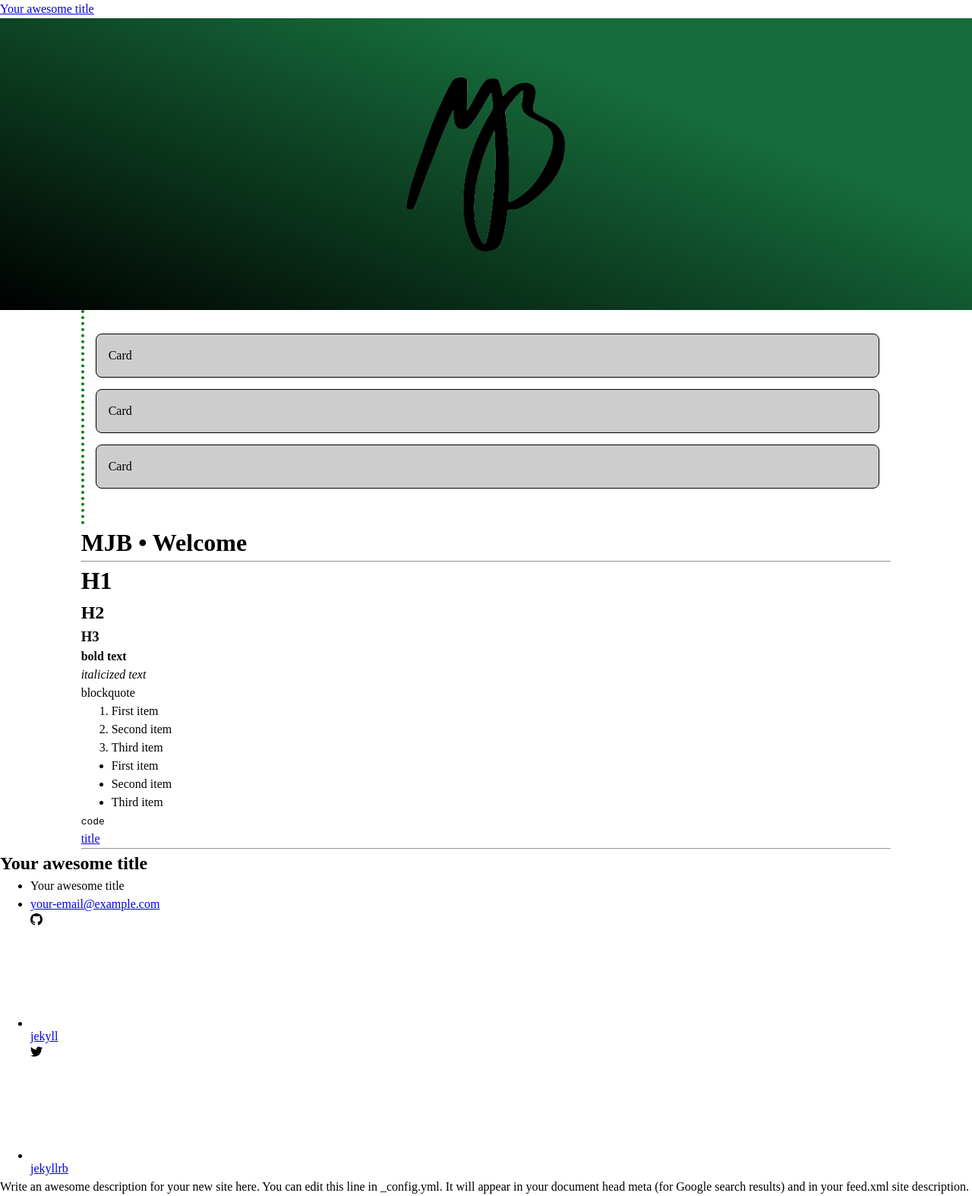
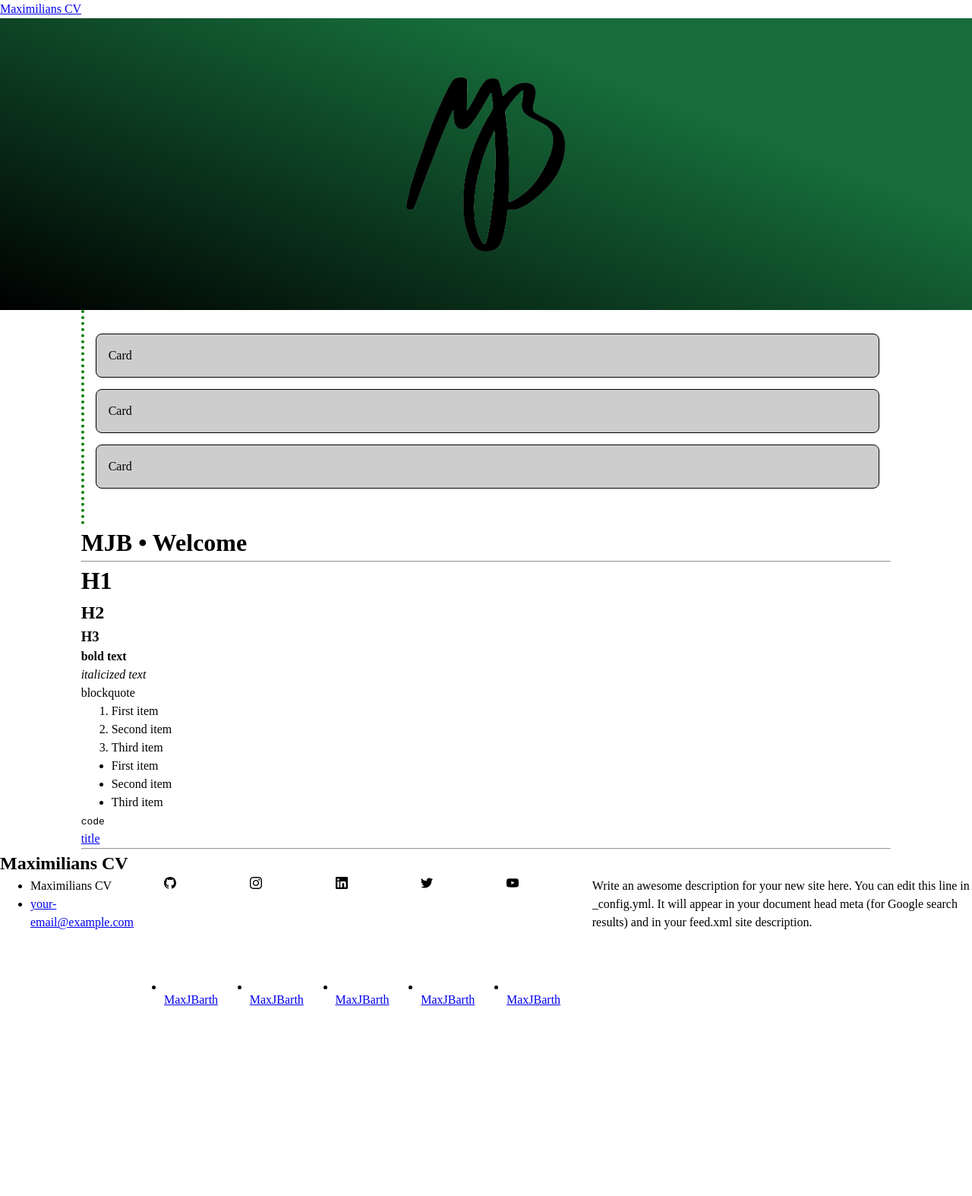
Before and after one commit to MaxJBarth/MaxJBarth.github.io, a Jekyll site: the page built from index.markdown, in a window 1280 px wide. Shown: the whole page at 76% size. Built offline with Jekyll 4.4.1, drawn with Linux system fonts in a browser that asks for light colours; after the commit the page ends 1328 px from its top, so only the background shows below that.

Commit message:
updated socials

```diff
--- a/_config.yml
+++ b/_config.yml
@@ -18,7 +18,7 @@
 # You can create any custom variable you would like, and they will be accessible
 # in the templates via {{ site.myvariable }}.
 
-title: Your awesome title
+title: Maximilians CV
 email: your-email@example.com
 description: >- # this means to ignore newlines until "baseurl:"
   Write an awesome description for your new site here. You can edit this
@@ -26,8 +26,13 @@ description: >- # this means to ignore newlines until "baseurl:"
   Google search results) and in your feed.xml site description.
 baseurl: "" # the subpath of your site, e.g. /blog
 url: "" # the base hostname & protocol for your site, e.g. http://example.com
-twitter_username: jekyllrb
-github_username:  jekyll
+
+#Social
+twitter_username: MaxJBarth
+github_username:  MaxJBarth
+instagram_username:  MaxJBarth
+youtube_username:  MaxJBarth
+linkedin_username:  MaxJBarth
 
 # Build settings
 plugins:
--- a/_includes/social.html
+++ b/_includes/social.html
@@ -1,14 +1,8 @@
 <ul class="social-media-list">
-  {%- if site.dribbble_username -%}<li><a href="https://dribbble.com/{{ site.dribbble_username| cgi_escape | escape }}"><svg class="svg-icon"><use xlink:href="{{ '/assets/minima-social-icons.svg#dribbble' | relative_url }}"></use></svg> <span class="username">{{ site.dribbble_username| escape }}</span></a></li>{%- endif -%}
-  {%- if site.facebook_username -%}<li><a href="https://www.facebook.com/{{ site.facebook_username| cgi_escape | escape }}"><svg class="svg-icon"><use xlink:href="{{ '/assets/minima-social-icons.svg#facebook' | relative_url }}"></use></svg> <span class="username">{{ site.facebook_username| escape }}</span></a></li>{%- endif -%}
-  {%- if site.flickr_username -%}<li><a href="https://www.flickr.com/photos/{{ site.flickr_username| cgi_escape | escape }}"><svg class="svg-icon"><use xlink:href="{{ '/assets/minima-social-icons.svg#flickr' | relative_url }}"></use></svg> <span class="username">{{ site.flickr_username| escape }}</span></a></li>{%- endif -%}
   {%- if site.github_username -%}<li><a href="https://github.com/{{ site.github_username| cgi_escape | escape }}"><svg class="svg-icon"><use xlink:href="{{ '/assets/minima-social-icons.svg#github' | relative_url }}"></use></svg> <span class="username">{{ site.github_username| escape }}</span></a></li>{%- endif -%}
   {%- if site.instagram_username -%}<li><a href="https://instagram.com/{{ site.instagram_username| cgi_escape | escape }}"><svg class="svg-icon"><use xlink:href="{{ '/assets/minima-social-icons.svg#instagram' | relative_url }}"></use></svg> <span class="username">{{ site.instagram_username| escape }}</span></a></li>{%- endif -%}
   {%- if site.linkedin_username -%}<li><a href="https://www.linkedin.com/in/{{ site.linkedin_username| cgi_escape | escape }}"><svg class="svg-icon"><use xlink:href="{{ '/assets/minima-social-icons.svg#linkedin' | relative_url }}"></use></svg> <span class="username">{{ site.linkedin_username| escape }}</span></a></li>{%- endif -%}
-  {%- if site.pinterest_username -%}<li><a href="https://www.pinterest.com/{{ site.pinterest_username| cgi_escape | escape }}"><svg class="svg-icon"><use xlink:href="{{ '/assets/minima-social-icons.svg#pinterest' | relative_url }}"></use></svg> <span class="username">{{ site.pinterest_username| escape }}</span></a></li>{%- endif -%}
-  {%- for mst in site.mastodon -%}{%- if mst.username and mst.instance -%}<li><a href="https://{{ mst.instance| cgi_escape | escape}}/@{{mst.username}}"><svg class="svg-icon"><use xlink:href="{{ '/assets/minima-social-icons.svg#mastodon' | relative_url }}"></use></svg> <span class="username">{{ mst.username|escape }}</span></a></li>{%- endif -%}{%- endfor -%}
   {%- if site.twitter_username -%}<li><a href="https://www.twitter.com/{{ site.twitter_username| cgi_escape | escape }}"><svg class="svg-icon"><use xlink:href="{{ '/assets/minima-social-icons.svg#twitter' | relative_url }}"></use></svg> <span class="username">{{ site.twitter_username| escape }}</span></a></li>{%- endif -%}
   {%- if site.youtube_username -%}<li><a href="https://youtube.com/{{ site.youtube_username| cgi_escape | escape }}"><svg class="svg-icon"><use xlink:href="{{ '/assets/minima-social-icons.svg#youtube' | relative_url }}"></use></svg> <span class="username">{{ site.youtube_username| escape }}</span></a></li>{%- endif -%}
-  {%- if site.googleplus_username -%}<li><a href="https://plus.google.com/{{ site.googleplus_username| escape }}"><svg class="svg-icon"><use xlink:href="{{ '/assets/minima-social-icons.svg#googleplus' | relative_url }}"></use></svg> <span class="username">{{ site.googleplus_username| escape }}</span></a></li>{%- endif -%}
   {%- if site.rss -%}<li><a href="{{ 'feed.xml' | relative_url }}"><svg class="svg-icon"><use xlink:href="{{ '/assets/minima-social-icons.svg#rss' | relative_url }}"></use></svg> <span>{{ site.rss | escape }}</span></a></li>{%- endif -%}
 </ul>
--- a/_sass/base.scss
+++ b/_sass/base.scss
@@ -43,6 +43,7 @@ $color-text:       #111;
 // Import partials.
 @import
   "grid",
+  "footer",
   "logo",
   "timeline"
 ;
--- /dev/null
+++ b/_sass/footer.scss
@@ -0,0 +1,13 @@
+footer{
+  .wrapper{
+    .footer-col-wrapper{
+      display: flex;
+      justify-content: center;
+
+      .social-media-list{
+        display: flex;
+        justify-content: center;
+      }
+    }
+  }
+}
```
